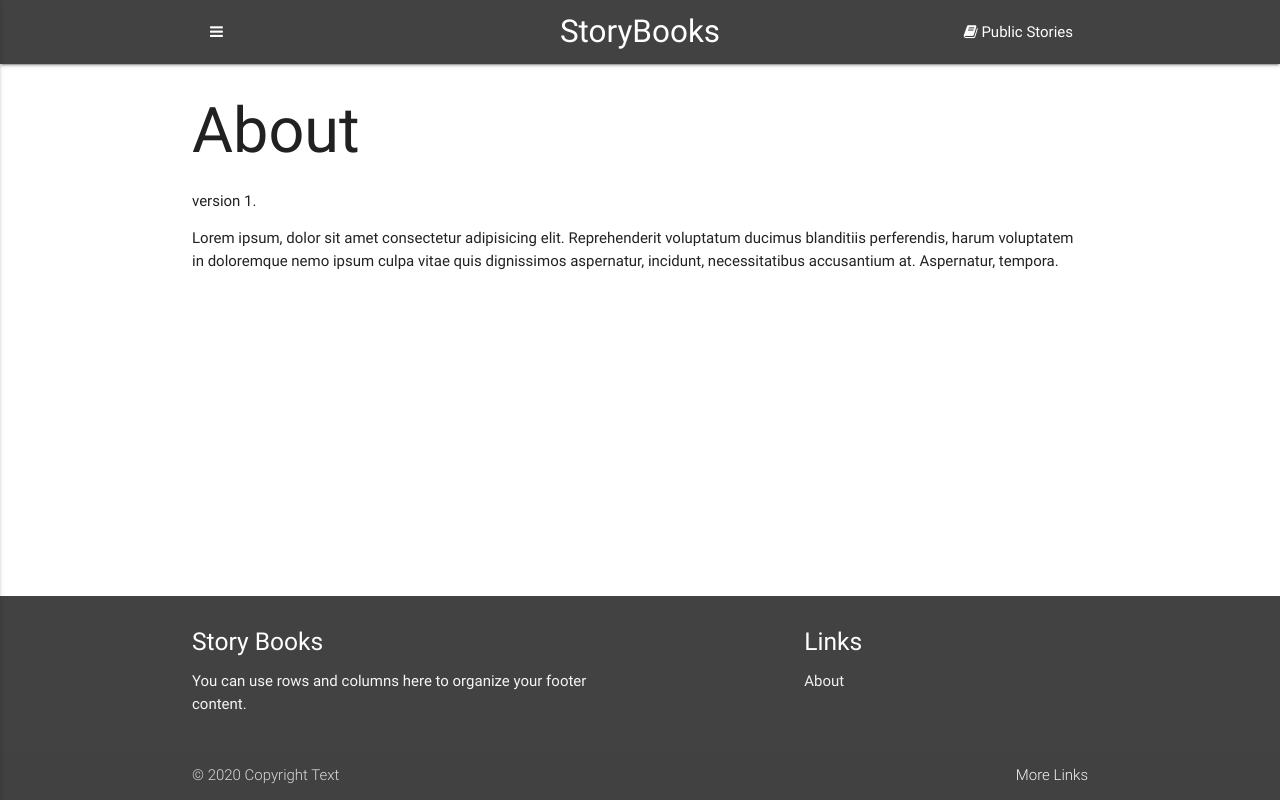
After one commit to deepghuge36/nodeproject, a Node server app: page /about in a window 1280 px wide. The commit adds this page. Run offline with Node 20, Linux system fonts and the light colour scheme; some libraries are stand-ins or nearby versions.

Commit message:
footer and add-btn added

```diff
--- a/app.js
+++ b/app.js
@@ -1,4 +1,5 @@
 const express = require('express');
+const path = require('path');
 const exphbs = require('express-handlebars');
 const Handlebars = require('handlebars');
 const {
@@ -24,6 +25,9 @@ mongoose
   .then(() => console.log("mongodb connected"))
   .catch((err) => console.log(err));
 
+  //set static path
+
+  app.use(express.static(path.join(__dirname,"public")))
 //use the handlebars
 app.set('views', __dirname + '/views');
 
@@ -63,9 +67,10 @@ app.use((req, res, next) => {
 //load routes
 const auth = require('./routes/auth')
 const index = require('./routes/index')
+const stories = require('./routes/stories');
+app.use('/', index);
 app.use('/auth', auth);
-app.use('/', index)
-
+app.use('/stories', stories);
 
 app.listen(process.env.PORT || 5000, () => {
   console.log('Server Running on http://localhost:5000');
--- /dev/null
+++ b/public/css/style.css
@@ -0,0 +1,9 @@
+body {
+  display: flex;
+  min-height: 100vh;
+  flex-direction: column;
+}
+
+main {
+  flex: 1 0 auto;
+}
--- a/routes/index.js
+++ b/routes/index.js
@@ -8,8 +8,11 @@ router.get('/', (req, res) => {
     title: title
   });
 })
-router.get('/home', (req, res) => {
-  res.send("Home")
+router.get('/dashboard', (req, res) => {
+  res.render("index/dashboard")
+})
+router.get('/about', (req, res) => {
+  res.render("index/about")
 })
 
 module.exports = router
--- /dev/null
+++ b/views/index/about.hbs
@@ -0,0 +1,5 @@
+<h1>About</h1>
+<p>version 1.</p>
+<p>Lorem ipsum, dolor sit amet consectetur adipisicing elit. Reprehenderit voluptatum ducimus blanditiis perferendis,
+  harum voluptatem in doloremque nemo ipsum culpa vitae quis dignissimos aspernatur, incidunt, necessitatibus
+  accusantium at. Aspernatur, tempora.</p>
--- /dev/null
+++ b/views/index/dashboard.hbs
@@ -0,0 +1,4 @@
+<h1>Welcome {{user.name}}</h1>
+<h4>
+  Your Stories
+</h4>
--- a/views/layouts/main.hbs
+++ b/views/layouts/main.hbs
@@ -8,16 +8,21 @@
   <link rel="stylesheet" href="https://cdnjs.cloudflare.com/ajax/libs/materialize/0.100.2/css/materialize.min.css">
   <link href="https://maxcdn.bootstrapcdn.com/font-awesome/4.7.0/css/font-awesome.min.css" rel="stylesheet"
     integrity="sha384-wvfXpqpZZVQGK6TAh5PVlGOfQNHSoD2xbE+QkPxCAFlNEevoEH3Sl0sibVcOQVnN" crossorigin="anonymous">
+  <link rel="stylesheet" href="/css/style.css">
   <title>{{title}}</title>
 </head>
 
 <body>
   {{> _header}}
+  {{#if user}}
+  {{> _add-btn}}
+  {{/if}}
   <main>
     <div class="container">
       {{{body}}}
     </div>
   </main>
+  {{> _footer}}
   <script src="https://code.jquery.com/jquery-3.2.1.js" integrity="sha256-DZAnKJ/6XZ9si04Hgrsxu/8s717jcIzLy3oi35EouyE="
     crossorigin="anonymous">
     </script>
--- /dev/null
+++ b/views/partials/_add-btn.hbs
@@ -0,0 +1,3 @@
+<div class="fixed-action-btn">
+  <a href="/stories/add" class="btn-floating btn-large-red red"><i class="fa fa-plus"></i></a>
+</div>
--- /dev/null
+++ b/views/partials/_footer.hbs
@@ -0,0 +1,23 @@
+<footer class="page-footer grey darken-3">
+  <div class="container">
+    <div class="row">
+      <div class="col l6 s12">
+        <h5 class="white-text">Story Books</h5>
+        <p class="grey-text text-lighten-4">You can use rows and columns here to organize your footer content.</p>
+      </div>
+      <div class="col l4 offset-l2 s12">
+        <h5 class="white-text">Links</h5>
+        <ul>
+          <li><a class="grey-text text-lighten-3" href="/stories" Public stories 1</a></li>
+          <li><a class="grey-text text-lighten-3" href="/about">About</a></li>
+        </ul>
+      </div>
+    </div>
+  </div>
+  <div class="footer-copyright">
+    <div class="container">
+      © 2020 Copyright Text
+      <a class="grey-text text-lighten-4 right" href="#!">More Links</a>
+    </div>
+  </div>
+</footer>
--- a/views/partials/_header.hbs
+++ b/views/partials/_header.hbs
@@ -1,7 +1,7 @@
 <nav class="grey darken-3">
   <div class="container">
     <div class="nav-wrapper">
-      <a href="/stories" class="brand-logo center">StoryBooks</a>
+      <a href="/" class="brand-logo center">StoryBooks</a>
       <a href="#" data-activates="main-menu" class="button-collapse show-on-large"><i class="fa fa-bars"></i></a>
       <!-- RIGHT NAV -->
       <ul class="right hide-on-small-only">
@@ -23,6 +23,7 @@
         <li><a href="/stories"><i class="fa fa-book"></i> Public Stories</a></li>
         {{#if user}}
         <li class="divider"></li>
+        <li><a href="/"><i class="fa fa-heart"></i> {{user.name}}</a></li>
         <li><a href="/dashboard"><i class="fa fa-cog"></i> Dashboard</a></li>
         <li><a href="/stories/my"><i class="fa fa-user"></i> My Stories</a></li>
         <li><a href="/auth/logout"><i class="fa fa-sign-out"></i> Logout</a></li>
```
Also changed, not shown: routes/stories.js (added, +14 -0 lines), views/stories/add.hbs (added, +1 -0 lines), views/stories/edit.hbs (added, +1 -0 lines), views/stories/index.hbs (added, +1 -0 lines), views/stories/show.hbs (added, +1 -0 lines).
